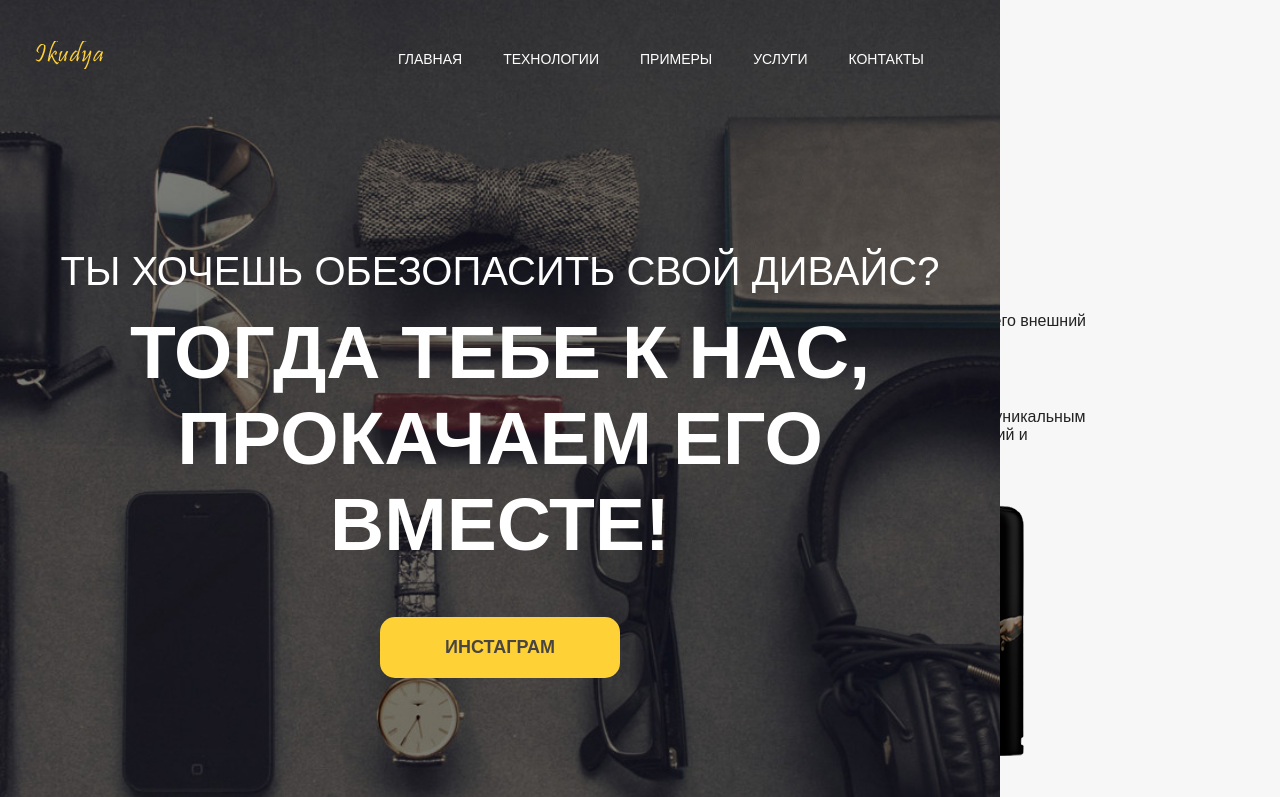
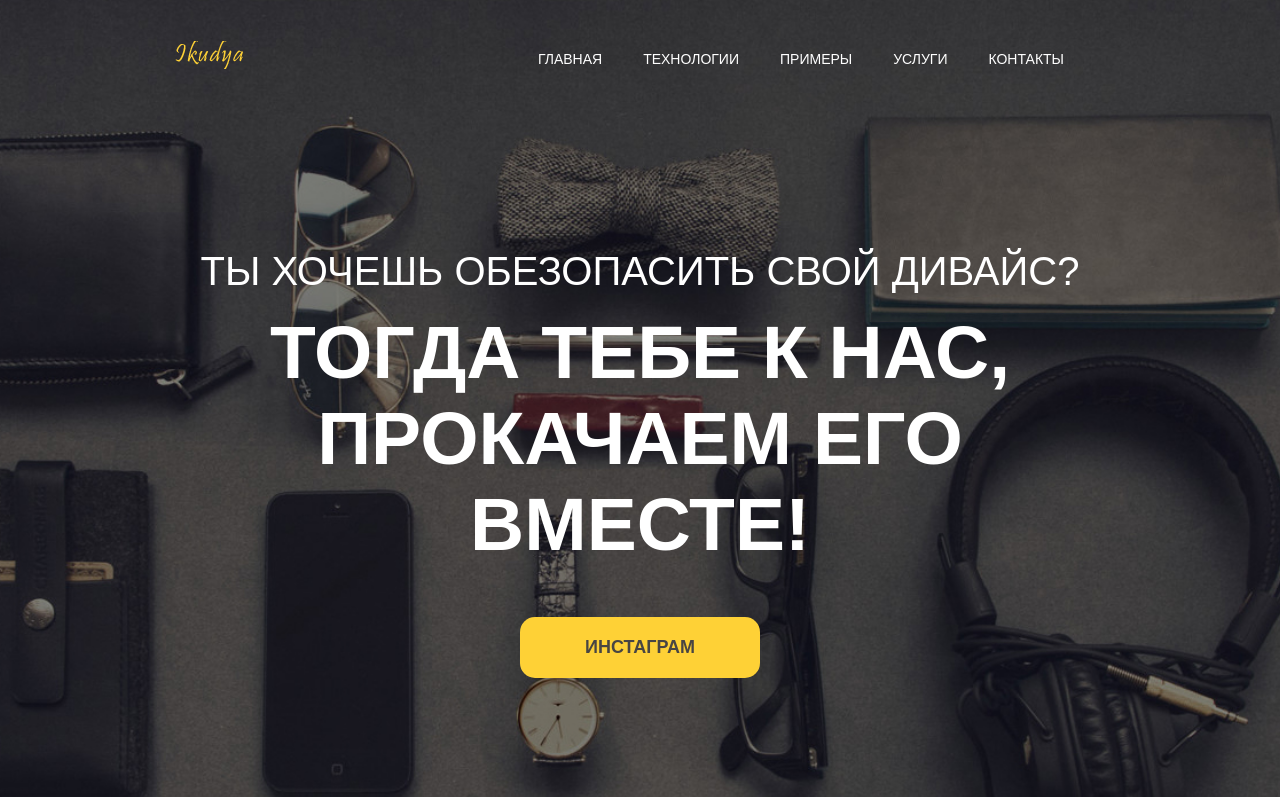
Before and after one commit to ikudya/ikudya, a plain HTML site: page ikudya/index.html in a window 1280 px wide. Shown: the top 797 px of the page. Drawn offline with Linux system fonts and the light colour scheme.

Commit message:
Update style.css

```diff
--- a/ikudya/css/style.css
+++ b/ikudya/css/style.css
@@ -19,10 +19,6 @@ div {
 header {
 	background: url(../img/first-bg.jpg) no-repeat center top / cover;
 	height: 100vh;
-	position:fixed;
-	top:0;
-	width:1000px;
-	z-index:1000;
 }
 
 .container {
```
